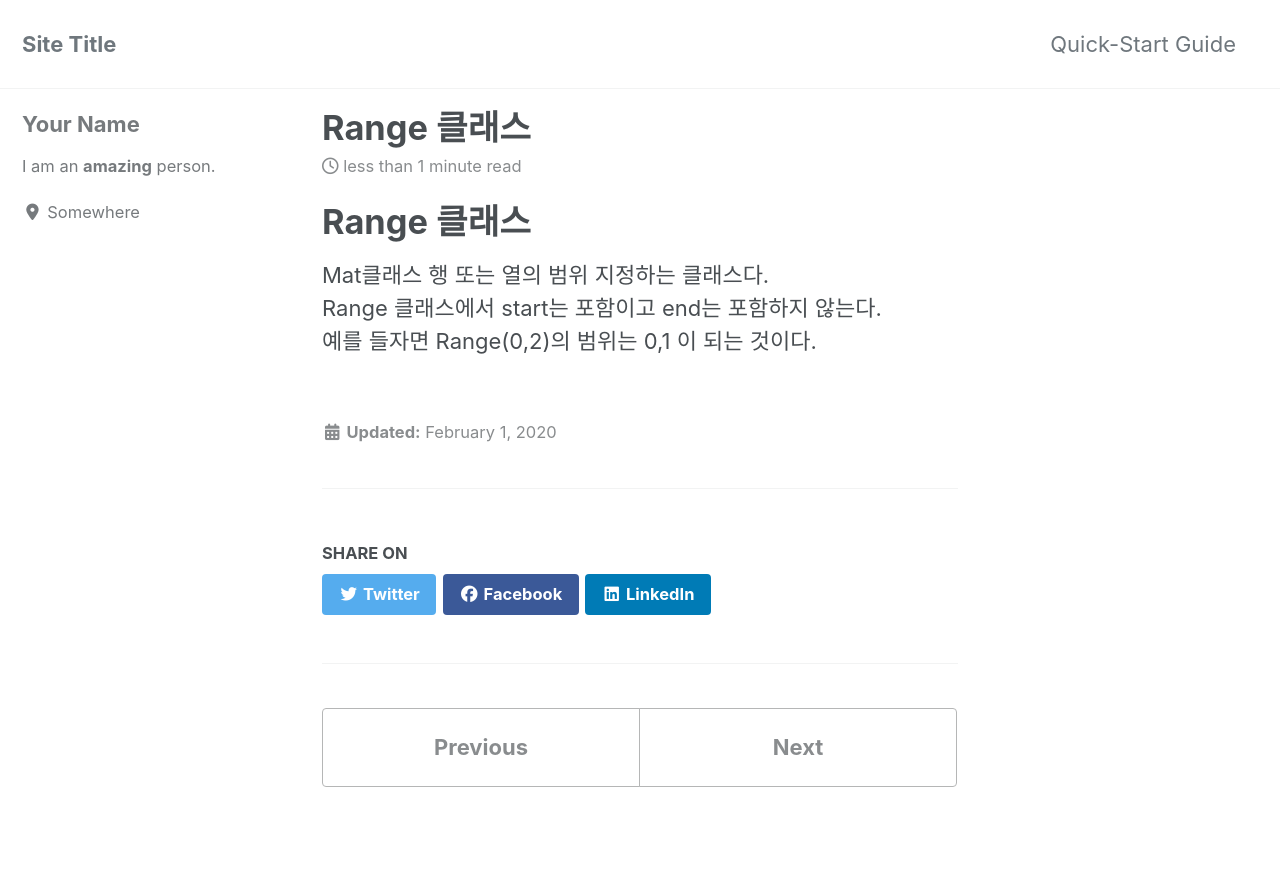
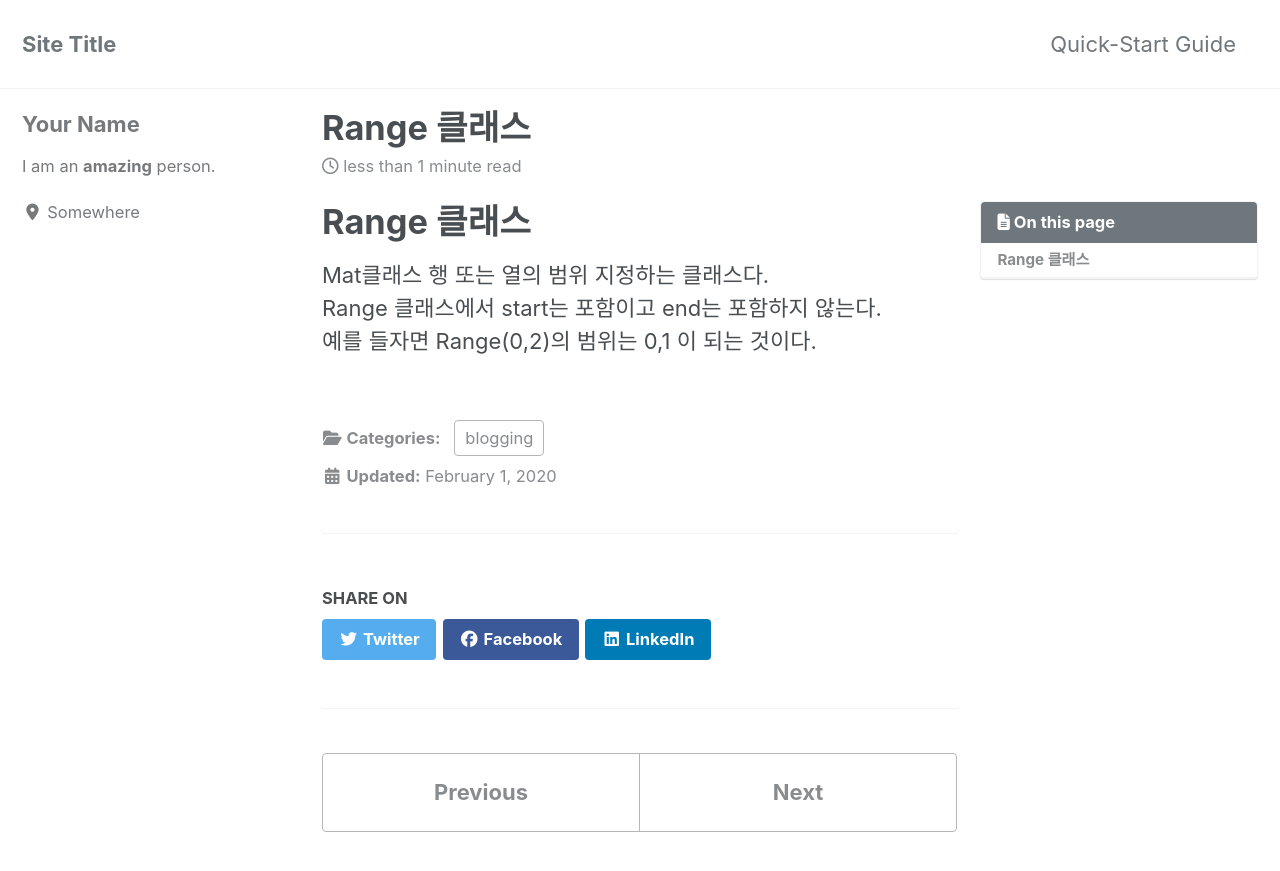
Before and after one commit to rin1004/MyStudy, a Jekyll site: the page built from _posts/2020-02-01-Range 클래스.md, in a window 1280 px wide and 900 px high. Shown: the top 871 px of the window. Built offline with Jekyll 4.4.1, drawn with Linux system fonts in a browser that asks for light colours; cached includes are drawn as plain includes; nearby versions of some CDN libraries.

Commit message:
Update 2020-02-01-Range 클래스.md

```diff
--- a/_posts/2020-02-01-Range 클래스.md
+++ b/_posts/2020-02-01-Range 클래스.md
@@ -1,3 +1,10 @@
+---
+title: "Range 클래스"
+categories:
+  - blogging
+last_modified_at: 2020-02-01T13:00:00+09:00
+toc: true
+---
 # **Range 클래스**
 Mat클래스 행 또는 열의 범위 지정하는 클래스다.
 Range 클래스에서 start는 포함이고 end는 포함하지 않는다.
```
